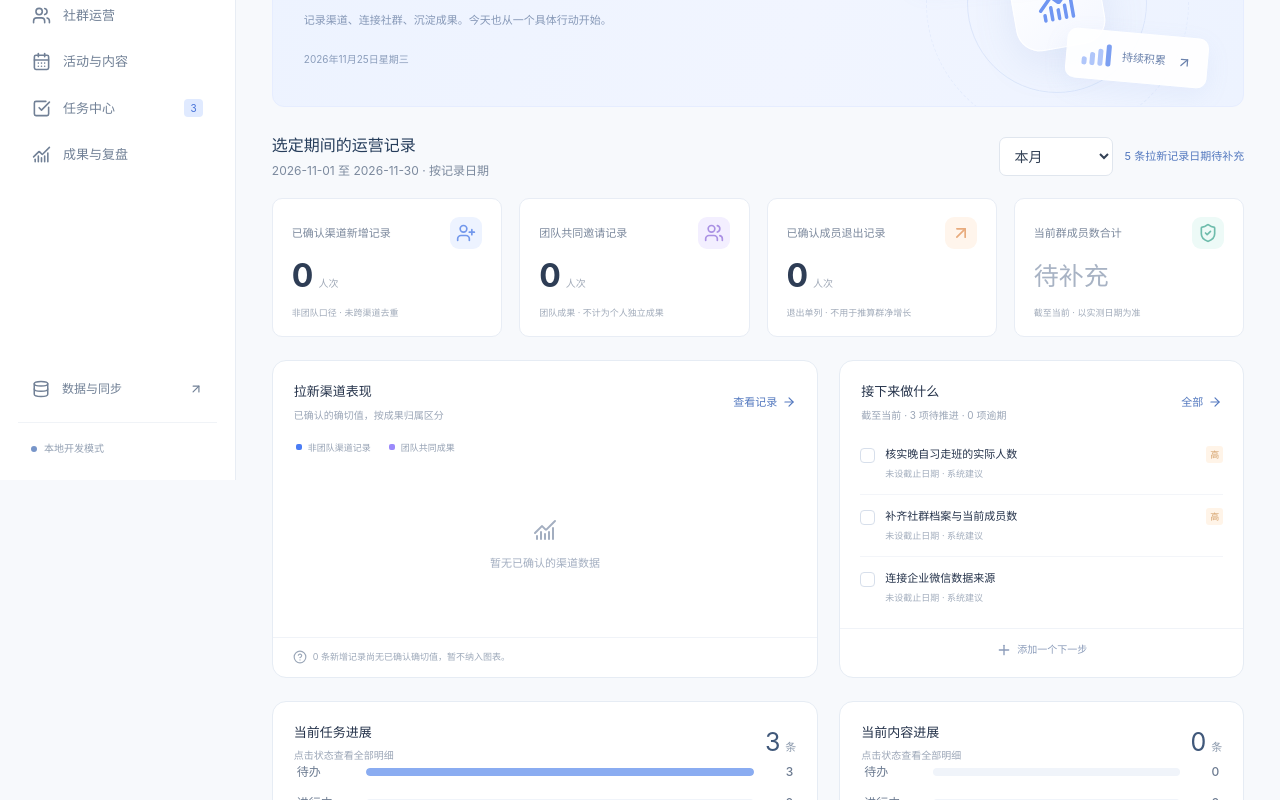
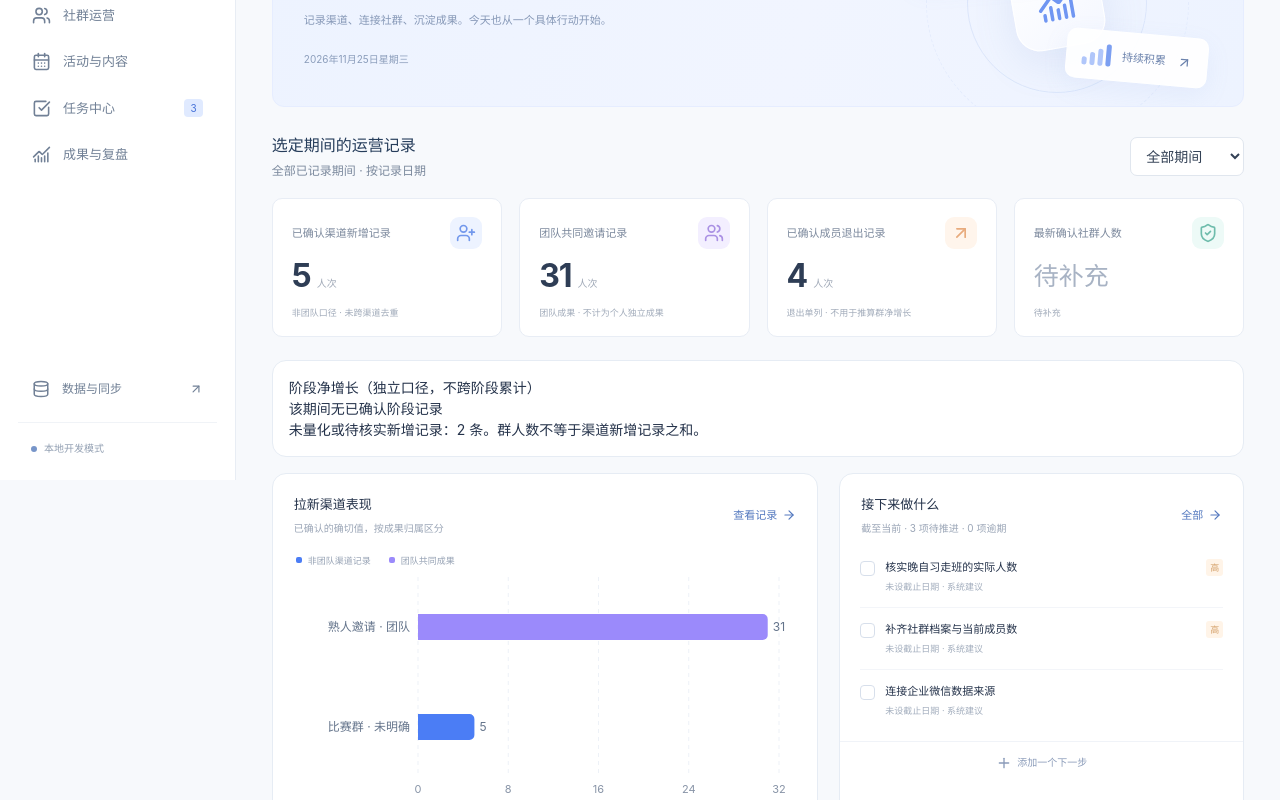
Before and after one commit to hxujunjie/campus-ambassador-console, a React (Vite) app: page / in a window 1280 px wide. Shown: the part 320-1120 px from the top of the page. Built offline with nearby package versions, Linux system fonts and the light colour scheme.

Commit message:
feat: show shared metrics and structured net growth in all affected views

```diff
--- a/src/App.tsx
+++ b/src/App.tsx
@@ -227,7 +227,7 @@ export default function App() {
   });
   const [globalSearchOpen, setGlobalSearchOpen] = useState(false);
   const [today, setToday] = useState(beijingDate);
-  const [overviewTime, setOverviewTime] = useState<TimeMode>("month");
+  const [overviewTime, setOverviewTime] = useState<TimeMode>("all");
   const [overviewStart, setOverviewStart] = useState("");
   const [overviewEnd, setOverviewEnd] = useState("");
   const [boardLimits, setBoardLimits] = useState<Record<string, number>>({});
@@ -294,6 +294,7 @@ export default function App() {
     () => filterRows(rows, kind, view, today),
     [rows, kind, view, today],
   );
+  const visibleMetrics = useMemo(() => calculate(filtered), [filtered]);
   const ordered = useMemo(
     () =>
       view.groupByMonth
@@ -521,6 +522,10 @@ export default function App() {
       [targetKind]: { ...initialView(targetKind), preset: "", status },
     }));
   }
+  function openRecruitmentPeriod() {
+    navigate("recruitment");
+    setViews(current => ({ ...current, recruitment: { ...initialView("recruitment"), timeMode: overviewTime, start: overviewStart, end: overviewEnd } }));
+  }
   function selectChannel(channel: string, attribution: string) {
     navigate("recruitment");
     setViews((current) => ({
@@ -670,7 +675,7 @@ export default function App() {
     }
   }
   function exportReview() {
-    const text = `# 校园 AI 运营复盘\n\n生成时间：${timeText(new Date().toISOString())}\n\n## 已确认的数据口径\n\n- 非团队渠道新增记录：${metrics.channelCount}（渠道记录之和，未经跨渠道去重，不等于个人拉新人数）\n- 团队共同邀请记录：${metrics.teamCount}（不计入个人成果）\n- 成员退出记录：${metrics.exits}\n- 群成员数合计：${metrics.groupCount ?? "待核实"}（不同群可能存在重复成员）\n- 待核实 / 未量化记录：${metrics.pending}\n- 考核日期：未提供\n\n## 运营记录与证据\n\n${rows
+    const text = `# 校园 AI 运营复盘\n\n生成时间：${timeText(new Date().toISOString())}\n\n## 已确认的数据口径\n\n- 非团队渠道新增记录：${metrics.channelCount}（渠道记录之和，未经跨渠道去重，不等于个人拉新人数）\n- 团队共同邀请记录：${metrics.teamCount}（不计入个人成果）\n- 成员退出记录：${metrics.exits}\n- 群成员数合计：${metrics.groupCount ?? "待核实"}（${metrics.groupSource}；${metrics.groupDate || "日期待核实"}；不同群可能存在重复成员）\n- 阶段净增长（不可直接累加）：${metrics.stages.map(r => `${r.channel || r.title} ${countText(r)}`).join("；") || "无"}\n- 待核实 / 未量化记录：${metrics.pending}\n- 考核日期：未提供\n\n## 运营记录与证据\n\n${rows
       .filter((r) => r.kind !== "tasks")
       .map(
         (r) =>
@@ -1124,14 +1129,15 @@ export default function App() {
                   color="orange"
                 />
                 <Metric
-                  title="当前群成员数合计"
+                  title="最新确认社群人数"
                   value={metrics.groupCount ?? "待补充"}
                   unit={metrics.groupCount !== null ? "人次" : ""}
-                  note="截至当前 · 以实测日期为准"
+                  note={`${metrics.groupSource}${metrics.groupDate ? ` · ${metrics.groupDate}` : ""}`}
                   icon={<ShieldCheck size={20} />}
                   color="teal"
                 />
               </div>
+              <section className="panel" style={{padding: 16, marginBottom: 16}}><h3>阶段净增长（独立口径，不跨阶段累计）</h3>{periodMetrics.stages.map(r => <p key={r.id}>{r.channel || r.title} · {countText(r)} · {r.date || "日期待核实"}</p>)}{!periodMetrics.stages.length && <p>该期间无已确认阶段记录</p>}<p>未量化或待核实新增记录：{periodMetrics.unquantifiedGrowth} 条。群人数不等于渠道新增记录之和。</p>{metrics.groupConflict && <p role="alert">同日人数快照冲突，请核实。</p>}</section>
               <div className="dashboard-grid">
                 <section className="panel chart-panel">
                   <PanelHeader
@@ -1140,7 +1146,7 @@ export default function App() {
                     action={
                       <button
                         className="text-button"
-                        onClick={() => navigate("recruitment")}
+                        onClick={openRecruitmentPeriod}
                       >
                         查看记录 <ArrowRight size={14} />
                       </button>
@@ -1164,7 +1170,7 @@ export default function App() {
                         (r) =>
                           r.kind === "recruitment" &&
                           r.direction === "新增" &&
-                          (r.countMode !== "exact" || r.status !== "已确认"),
+                          !r.netGrowth && (r.countMode !== "exact" || r.status !== "已确认"),
                       ).length
                     }{" "}
                     条新增记录尚无已确认确切值，暂不纳入图表。
@@ -1354,6 +1360,7 @@ export default function App() {
                   </p>
                 </div>
               )}
+              {(page === "recruitment" || page === "community") && <div className="notice"><p>最新确认社群人数：{metrics.groupCount ?? "待核实"}（{metrics.groupSource}{metrics.groupDate ? ` · ${metrics.groupDate}` : ""}）{page === "recruitment" && <>；当前筛选全部明细：非团队新增 {visibleMetrics.channelCount} 人次，团队新增 {visibleMetrics.teamCount} 人次，退出 {visibleMetrics.exits} 人次。阶段净增不计入毛新增。{visibleMetrics.stages.map(r => <span key={r.id}>；{r.channel || r.title} {countText(r)}</span>)}</>}</p></div>}
               {page === "reviews" && (
                 <div className="review-banner">
                   <div>
@@ -2481,7 +2488,8 @@ function Editor({
               </label>
             </>
           )}
-          {[
+          {d.kind === "recruitment" && d.direction === "新增" && <><label className="field">数量口径<select value={d.netGrowth ? "net" : "gross"} onChange={e => setDraft(e.target.value === "net" ? {...d, count: null, countMode: "unknown", netGrowth: {startCount: 0, endCount: 0, startDate: ""}} : {...d, netGrowth: undefined})}><option value="gross">渠道毛新增 / 未量化</option><option value="net">阶段净增长</option></select></label>{d.netGrowth && <><label className="field">阶段起始人数<input required type="number" min={0} max={10000000} value={d.netGrowth.startCount} onChange={e => field("netGrowth", {...d.netGrowth!, startCount: e.target.value === "" ? NaN : Number(e.target.value)})}/></label><label className="field">阶段结束人数<input required type="number" min={0} max={10000000} value={d.netGrowth.endCount} onChange={e => field("netGrowth", {...d.netGrowth!, endCount: e.target.value === "" ? NaN : Number(e.target.value)})}/></label><label className="field">阶段起始日期（未知可空）<input type="date" value={d.netGrowth.startDate} onChange={e => field("netGrowth", {...d.netGrowth!, startDate: e.target.value})}/></label></>}</>}
+          {!d.netGrowth && [
             "recruitment",
             "communities",
             "interactions",
```
